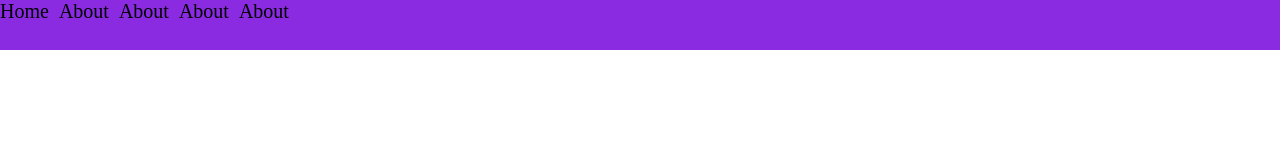
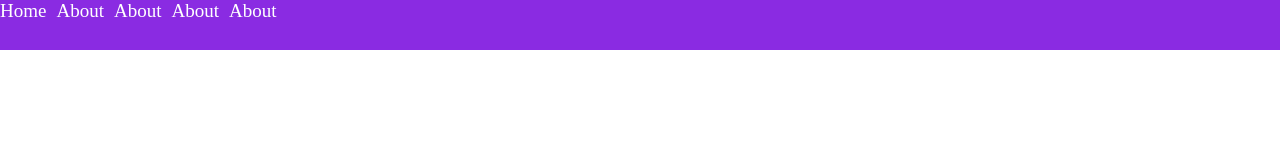
Before and after one commit to Nikita-1710/ass_24, a plain HTML site: page index.html in a window 1280 px wide. Drawn offline with Linux system fonts and the light colour scheme.

Commit message:
menu item color changes

```diff
--- a/style.css
+++ b/style.css
@@ -14,5 +14,6 @@ body{
 
 .menu-item{
     margin-right: 10px;
-    font-size: 20px;
+    font-size: 19px;
+    color: white;
 }
```
Also changed, not shown: index.html (+0 -1 lines).
